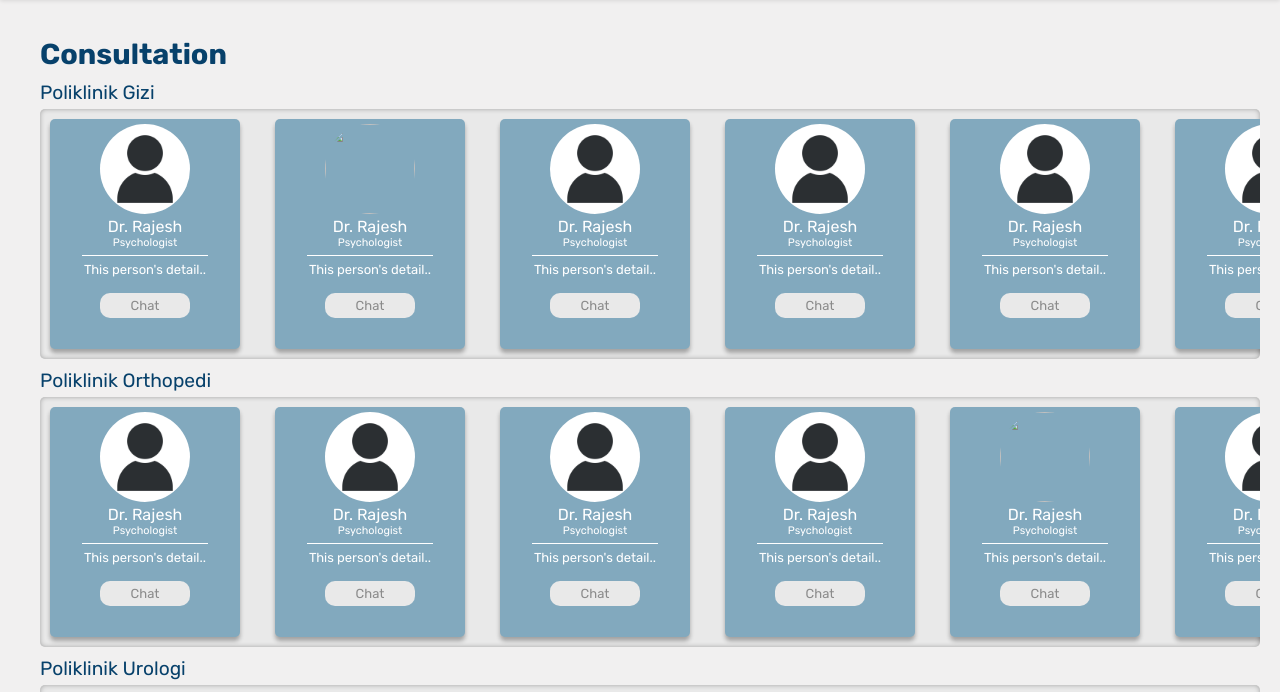
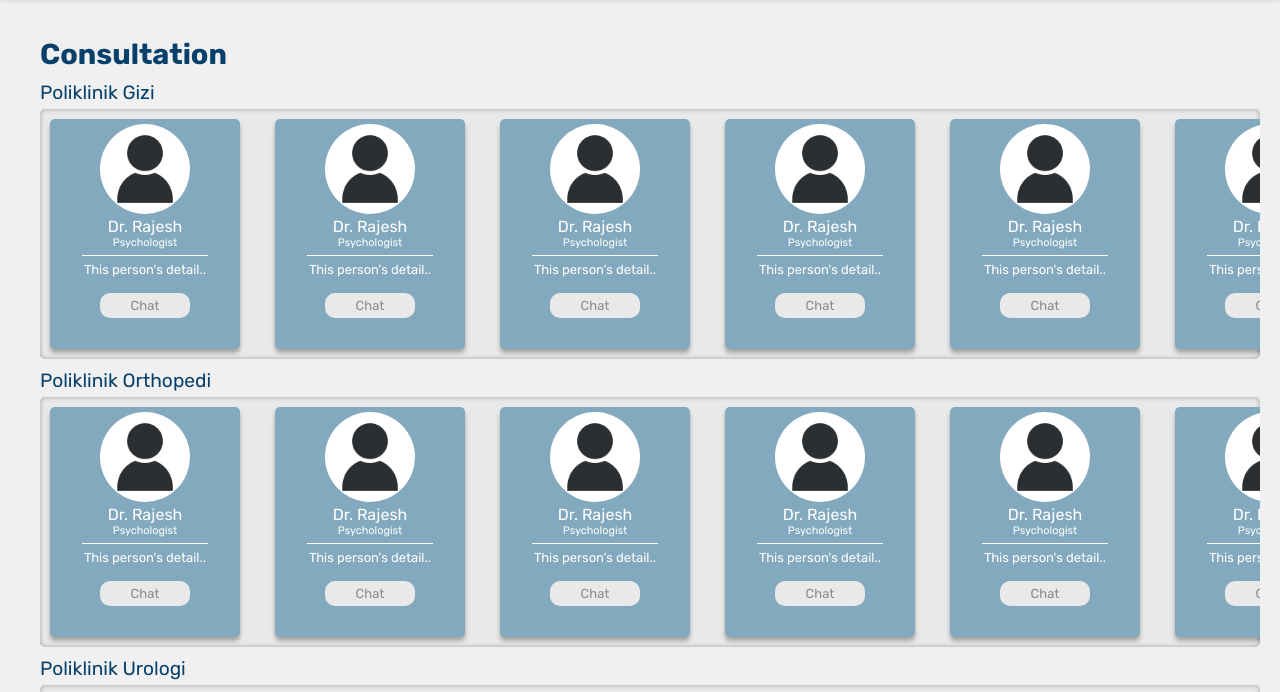
Before and after one commit to tiaraik19/Healthline, a plain HTML site: page consultation.html in a window 1280 px wide. Shown: the part 63-755 px from the top of the page. Drawn offline with Linux system fonts and the light colour scheme.

Commit message:
Your commit message

```diff
--- a/consultation.html
+++ b/consultation.html
@@ -37,7 +37,7 @@
         <div class="consul-wrap">
             <div class="card">
                 <div class=ppl-profile">
-                    <img class="ppl-img" src="../source/user2.jpg">
+                    <img class="ppl-img" src="./source/user2.jpg">
                     <div class="ppl-name">
                         Dr. Rajesh
                     </div>
@@ -57,7 +57,7 @@
             </div>
             <div class="card">
                 <div class=ppl-profile">
-                    <img class="ppl-img" src=".../source/user2.jpg">
+                    <img class="ppl-img" src="./source/user2.jpg">
                     <div class="ppl-name">
                         Dr. Rajesh
                     </div>
@@ -77,7 +77,7 @@
             </div>
             <div class="card">
                 <div class=ppl-profile">
-                    <img class="ppl-img" src="../source/user2.jpg">
+                    <img class="ppl-img" src="./source/user2.jpg">
                     <div class="ppl-name">
                         Dr. Rajesh
                     </div>
@@ -262,7 +262,7 @@
             </div>
             <div class="card">
                 <div class=ppl-profile">
-                    <img class="ppl-img" src=".../source/user2.jpg">
+                    <img class="ppl-img" src="./source/user2.jpg">
                     <div class="ppl-name">
                         Dr. Rajesh
                     </div>
@@ -282,7 +282,7 @@
             </div>
             <div class="card">
                 <div class=ppl-profile">
-                    <img class="ppl-img" src="../source/user2.jpg">
+                    <img class="ppl-img" src="./source/user2.jpg">
                     <div class="ppl-name">
                         Dr. Rajesh
                     </div>
```
